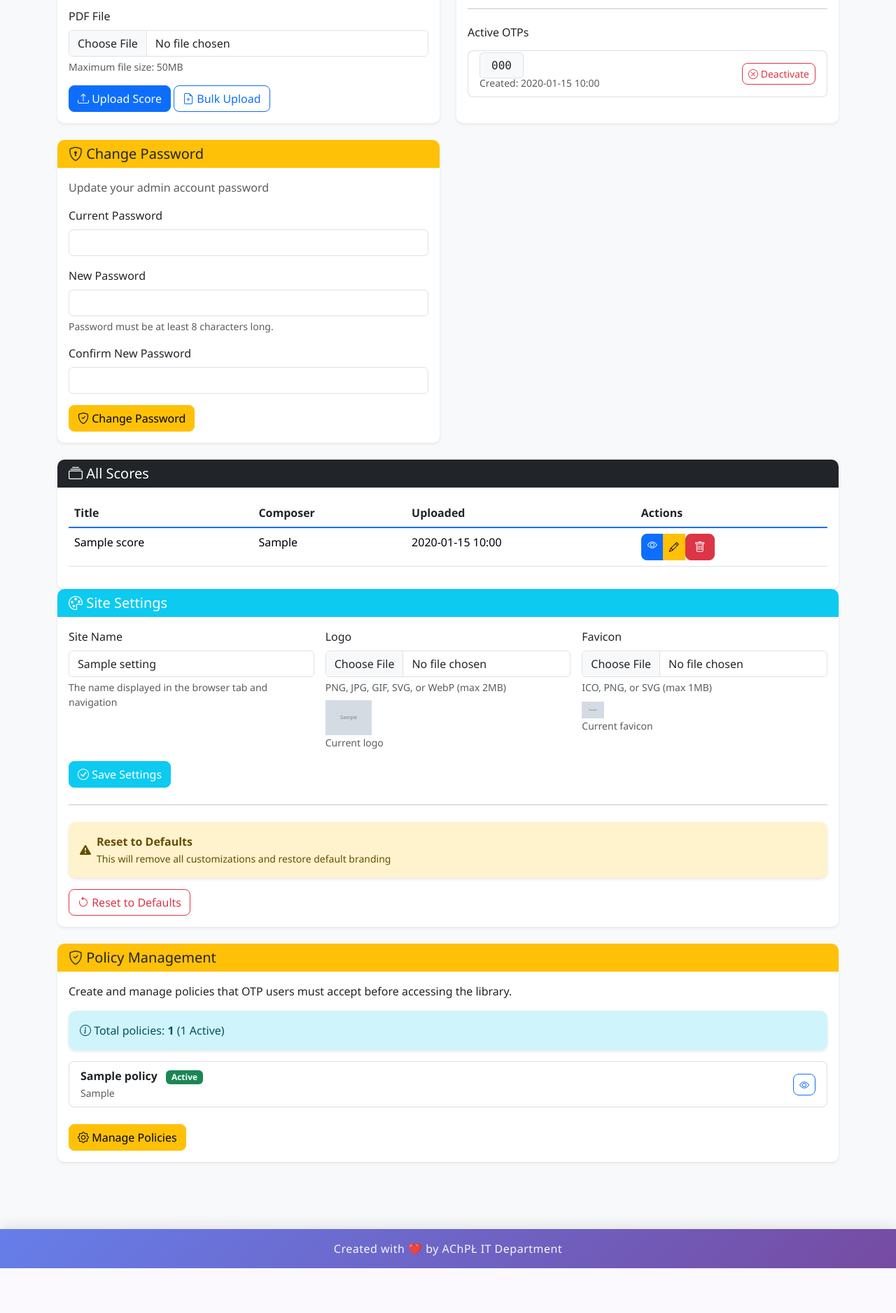
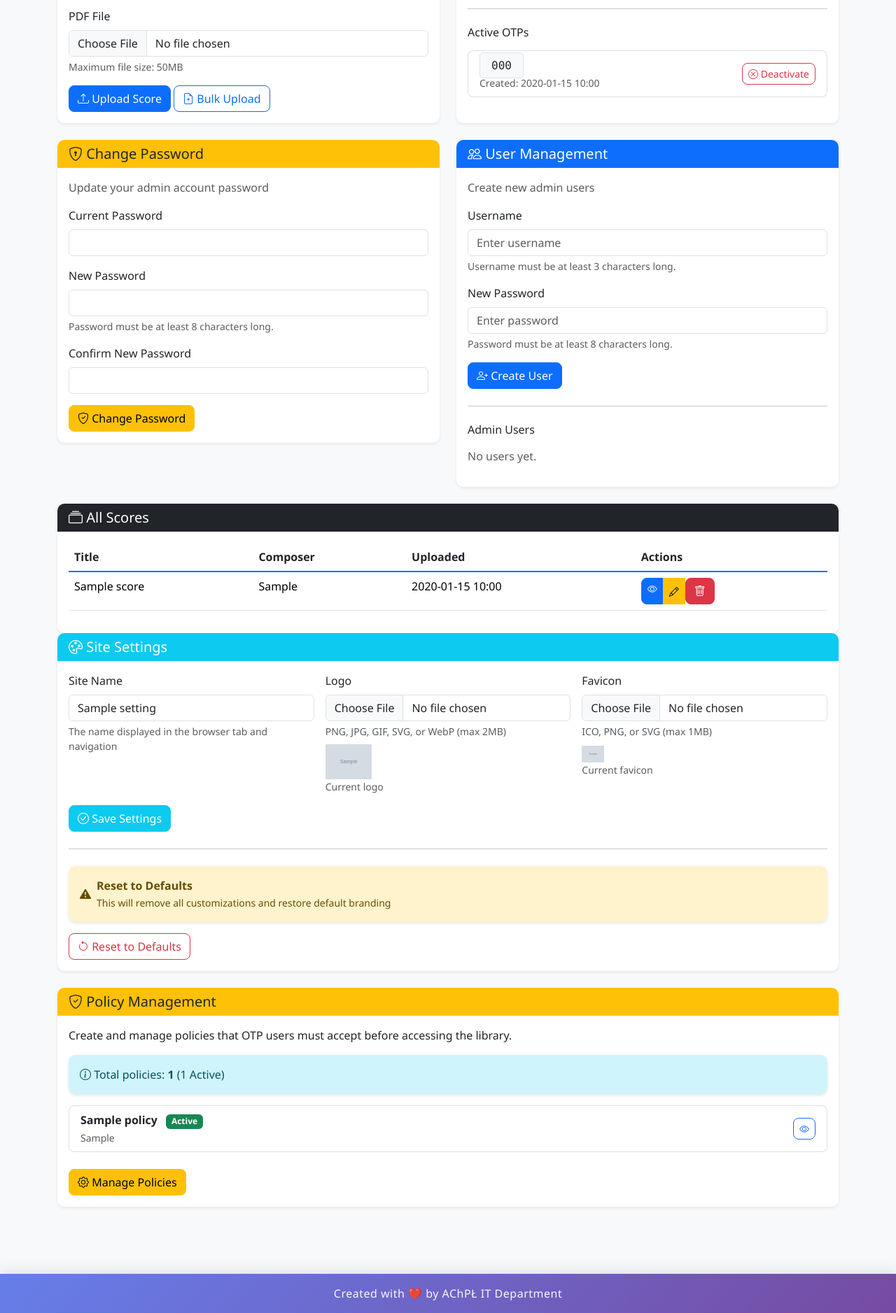
Before and after one commit to Akademicki-Chor-Politechniki-Lodzkiej/ScoreLock, a Flask app: page /admin in a window 1280 px wide. Shown: the part 492-2369 px from the top of the page at 70% size. Before the commit the page ends 2305 px from the top, so only its background shows below. Run offline with Flask 3, Linux system fonts and the light colour scheme; a user stored in the database is signed in; tables that the repository leaves empty hold one stand-in row (values such as "Sample post"); grey boxes marked "Sample" are stand-in pictures; some libraries are stand-ins or nearby versions.

Commit message:
Added user management html code

```diff
--- a/templates/admin.html
+++ b/templates/admin.html
@@ -139,6 +139,67 @@
                             <i class="bi bi-shield-check"></i> {{ t('change_password_btn') }}
                         </button>
                     </form>
+                </div>
+            </div>
+        </div>
+
+        <!-- User Management Section -->
+        <div class="col-md-6">
+            <div class="card shadow-sm">
+                <div class="card-header bg-primary text-white">
+                    <h5 class="mb-0">
+                        <i class="bi bi-people"></i> {{ t('user_management_title') }}
+                    </h5>
+                </div>
+                <div class="card-body">
+                    <p class="text-muted">{{ t('user_management_subtitle') }}</p>
+                    <form method="POST" action="{{ url_for('create_user') }}">
+                        <input type="hidden" name="csrf_token" value="{{ csrf_token() }}">
+                        <div class="mb-3">
+                            <label for="username" class="form-label">{{ t('new_username_label') }}</label>
+                            <input type="text" class="form-control" id="username"
+                                   name="username" required minlength="3" maxlength="80"
+                                   placeholder="{{ t('new_username_placeholder') }}">
+                            <div class="form-text">{{ t('username_too_short') }}</div>
+                        </div>
+                        <div class="mb-3">
+                            <label for="password" class="form-label">{{ t('new_password_label') }}</label>
+                            <input type="password" class="form-control" id="password"
+                                   name="password" required minlength="8"
+                                   placeholder="{{ t('new_password_placeholder') }}">
+                            <div class="form-text">{{ t('password_too_short') }}</div>
+                        </div>
+                        <button type="submit" class="btn btn-primary">
+                            <i class="bi bi-person-plus"></i> {{ t('create_user_btn') }}
+                        </button>
+                    </form>
+
+                    <hr class="my-4">
+
+                    <h6 class="mb-3">{{ t('admin_users_title') }}</h6>
+                    {% if admin_users %}
+                    <div class="list-group">
+                        {% for user in admin_users %}
+                        <div class="list-group-item d-flex justify-content-between align-items-center">
+                            <div>
+                                <strong>{{ user.username }}</strong>
+                                {% if user.id == current_user.id %}
+                                <span class="badge bg-info">{{ t('you_label') if t('you_label') != 'you_label' else 'You' }}</span>
+                                {% endif %}
+                                <br>
+                                <small class="text-muted">
+                                    {{ t('created_label') }}: {{ user.created_at.strftime('%Y-%m-%d %H:%M') }}
+                                </small>
+                            </div>
+                        </div>
+                        {% endfor %}
+                    </div>
+                    <p class="text-muted mt-2 mb-0">
+                        <small>{{ t('total_users') }}: {{ admin_users|length }}</small>
+                    </p>
+                    {% else %}
+                    <p class="text-muted">{{ t('no_users') if t('no_users') != 'no_users' else 'No users yet.' }}</p>
+                    {% endif %}
                 </div>
             </div>
         </div>
```
